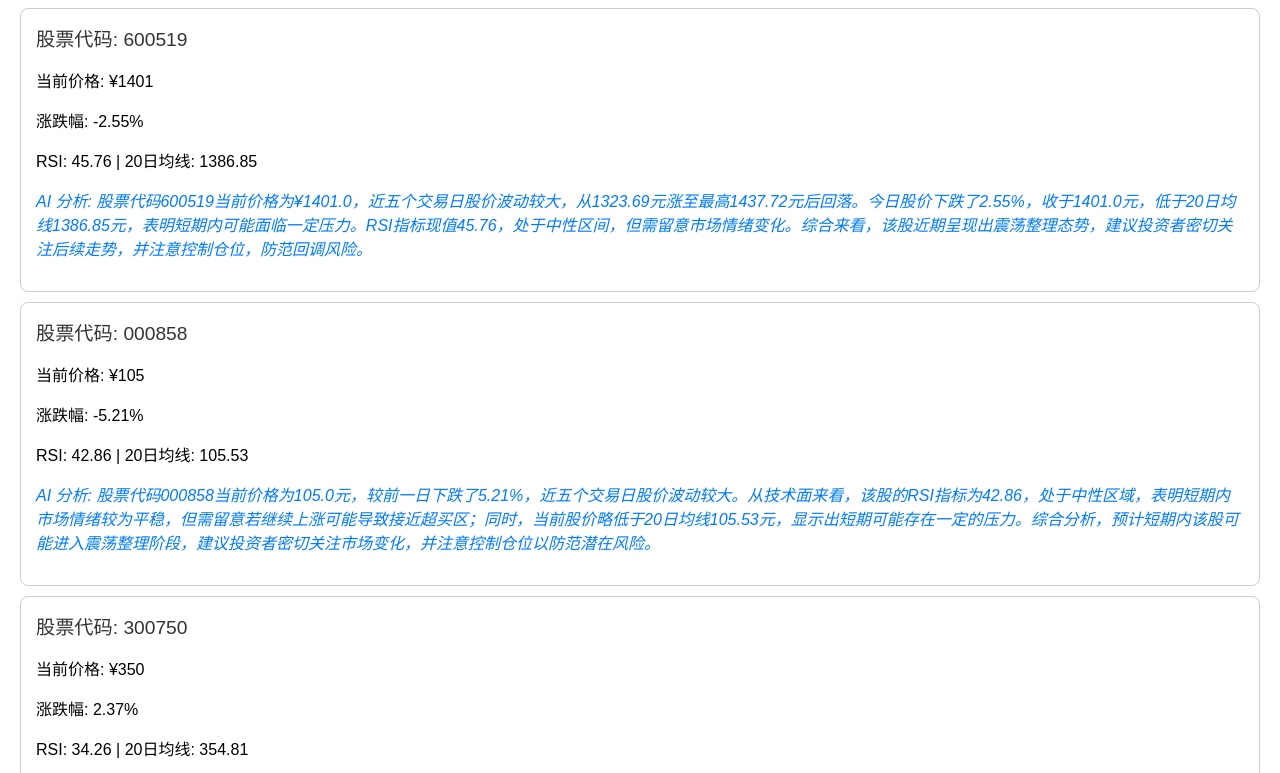
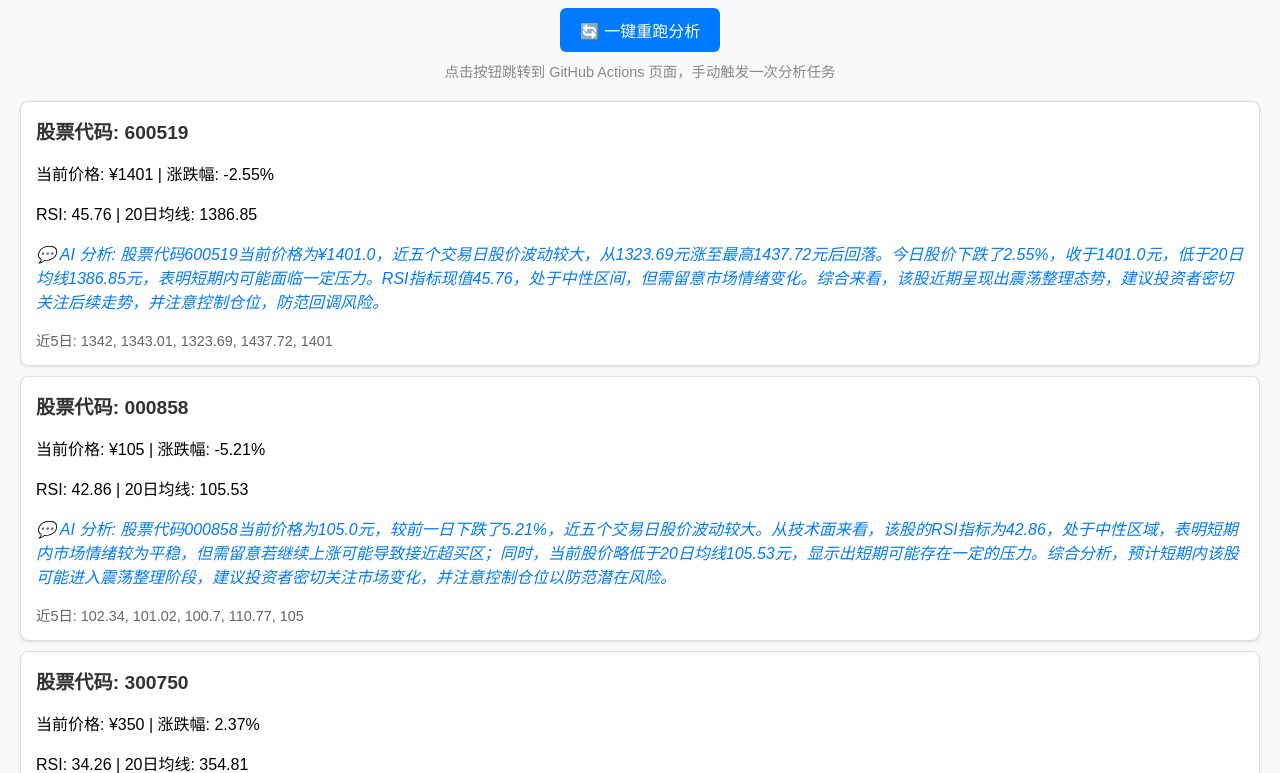
Before and after one commit to shenweiguo1969-gif/ai-stock-daily, a plain HTML site: page index.html in a window 1280 px wide. Shown: the part 81-854 px from the top of the page. Drawn offline with Linux system fonts and the light colour scheme.

Commit message:
Update index.html

```diff
--- a/index.html
+++ b/index.html
@@ -4,35 +4,77 @@
   <meta charset="UTF-8" />
   <title>每日股票分析</title>
   <style>
-    body { font-family: Arial, sans-serif; margin: 20px; }
-    .stock { border: 1px solid #ccc; padding: 15px; margin: 10px 0; border-radius: 8px; }
-    .title { color: #333; font-size: 1.2em; }
-    .analysis { color: #007bff; font-style: italic; }
+    body { font-family: Arial, sans-serif; margin: 20px; background: #f9f9f9; }
+    .header { text-align: center; margin-bottom: 20px; }
+    .btn-rebuild {
+      background: #007bff;
+      color: white;
+      border: none;
+      padding: 10px 20px;
+      font-size: 16px;
+      border-radius: 6px;
+      cursor: pointer;
+      text-decoration: none;
+      display: inline-block;
+    }
+    .btn-rebuild:hover { background: #0056b3; }
+    .stock {
+      background: white;
+      border: 1px solid #ddd;
+      padding: 15px;
+      margin: 10px 0;
+      border-radius: 8px;
+      box-shadow: 0 1px 3px rgba(0,0,0,0.1);
+    }
+    .title { font-size: 1.2em; font-weight: bold; color: #333; }
+    .analysis { color: #007bff; font-style: italic; margin-top: 8px; }
+    .meta { color: #666; font-size: 0.9em; margin-top: 5px; }
   </style>
 </head>
 <body>
-  <h1>每日股票分析</h1>
+  <div class="header">
+    <h1>📊 每日股票分析</h1>
+    <!-- 一键重跑按钮 -->
+    <a href="https://github.com/shenweiguo1969-gif/ai-stock-daily/actions/workflows/daily-analysis.yml"
+       target="_blank"
+       class="btn-rebuild">
+      🔄 一键重跑分析
+    </a>
+    <p style="font-size: 0.9em; color: #888; margin-top: 8px;">
+      点击按钮跳转到 GitHub Actions 页面，手动触发一次分析任务
+    </p>
+  </div>
+
   <div id="results"></div>
 
   <script>
-    fetch('output/predictions.json')
+    fetch('output/predictions.json?t=' + Date.now())
       .then(response => response.json())
       .then(data => {
         const container = document.getElementById('results');
+        if (!data.stocks || data.stocks.length === 0) {
+          container.innerHTML = '<p>暂无分析数据，请稍后刷新或点击“重跑分析”。</p>';
+          return;
+        }
+        document.title = `每日股票分析（${data.generated_at}）`;
         data.stocks.forEach(stock => {
           const div = document.createElement('div');
           div.className = 'stock';
           div.innerHTML = `
             <div class="title">股票代码: ${stock.symbol}</div>
-            <p>当前价格: ¥${stock.price}</p>
-            <p>涨跌幅: ${stock.change_pct}%</p>
+            <p>当前价格: ¥${stock.price} | 涨跌幅: ${stock.change_pct}%</p>
             <p>RSI: ${stock.rsi} | 20日均线: ${stock.ma20}</p>
-            <p class="analysis">AI 分析: ${stock.analysis}</p>
+            <p class="analysis">💬 AI 分析: ${stock.analysis}</p>
+            <div class="meta">近5日: ${stock.last_5_days.join(', ')}</div>
           `;
           container.appendChild(div);
         });
       })
-      .catch(err => console.error("加载失败:", err));
+      .catch(err => {
+        document.getElementById('results').innerHTML =
+          '<p style="color:red;">❌ 加载失败，请确保已启用 GitHub Pages 并生成 output/predictions.json</p>';
+        console.error("加载失败:", err);
+      });
   </script>
 </body>
 </html>
```
